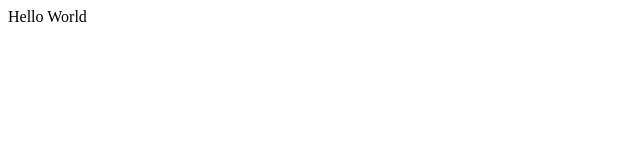
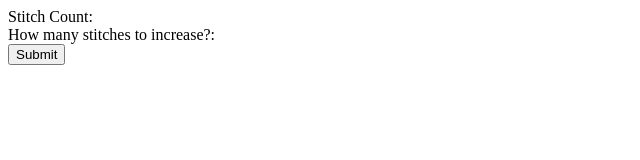
Before and after one commit to KootenayCode/KootenayCode.github.io, a plain HTML site: page index.html in a window 1280 px wide. Shown: the whole page, without its empty margins (0-640 px from the left). Drawn offline with Linux system fonts and the light colour scheme.

Commit message:
Update index.html
Added form

```diff
--- a/index.html
+++ b/index.html
@@ -3,8 +3,11 @@
   <head>
     <title>KnitCode</title>
   </head>
-
-  <body>
-    Hello World
-  </body>
+  <form>
+    <label for="stCount"> Stitch Count:</label><br>
+    <label for="stIncrease"> How many stitches to increase?:<label><br>
+    <input type="submit" value="Submit">
+  </form>
 </html>
+<!-- Need to be able to add row/st count and then the instruction
+ie. 200sts increase/decrease 5 sts evenly -->
```
